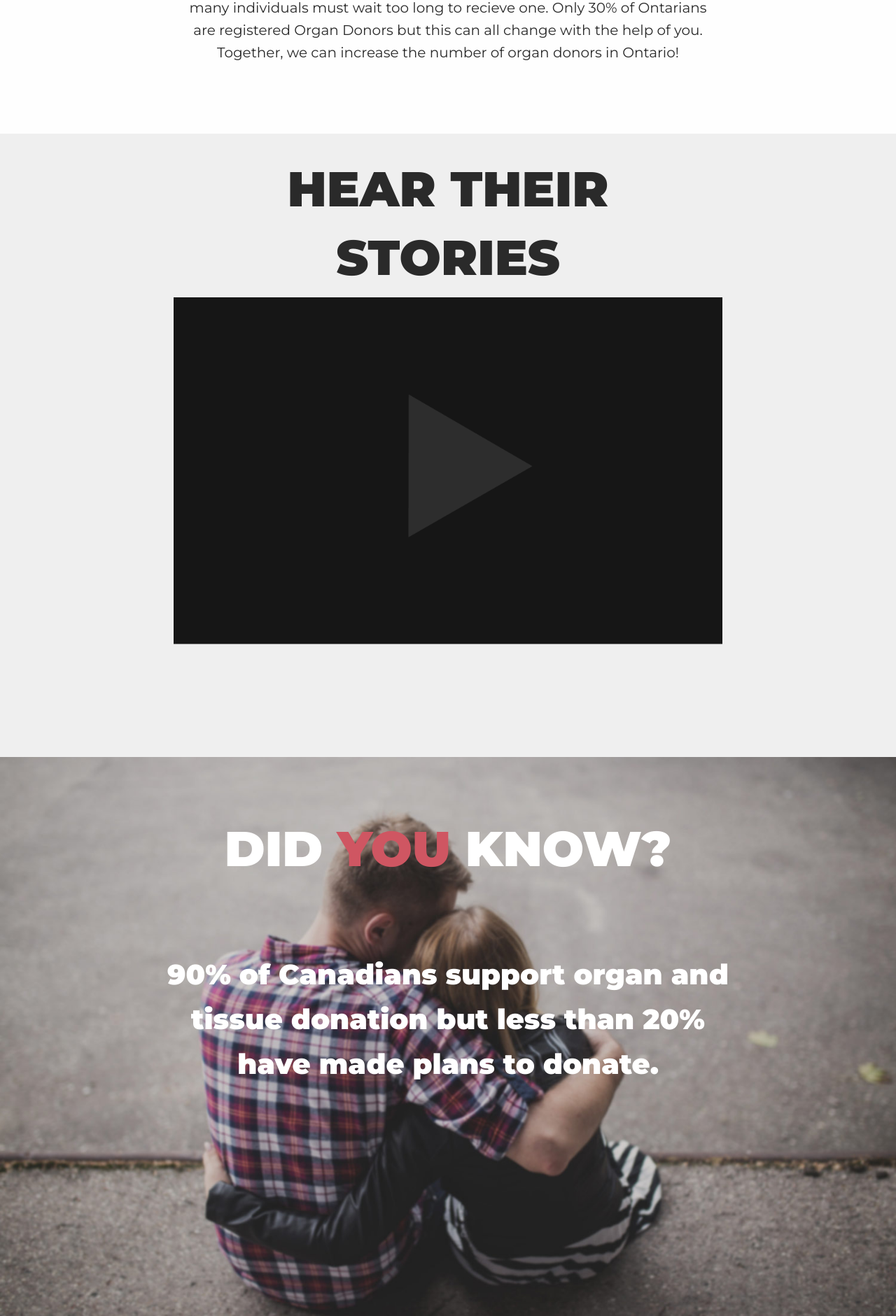
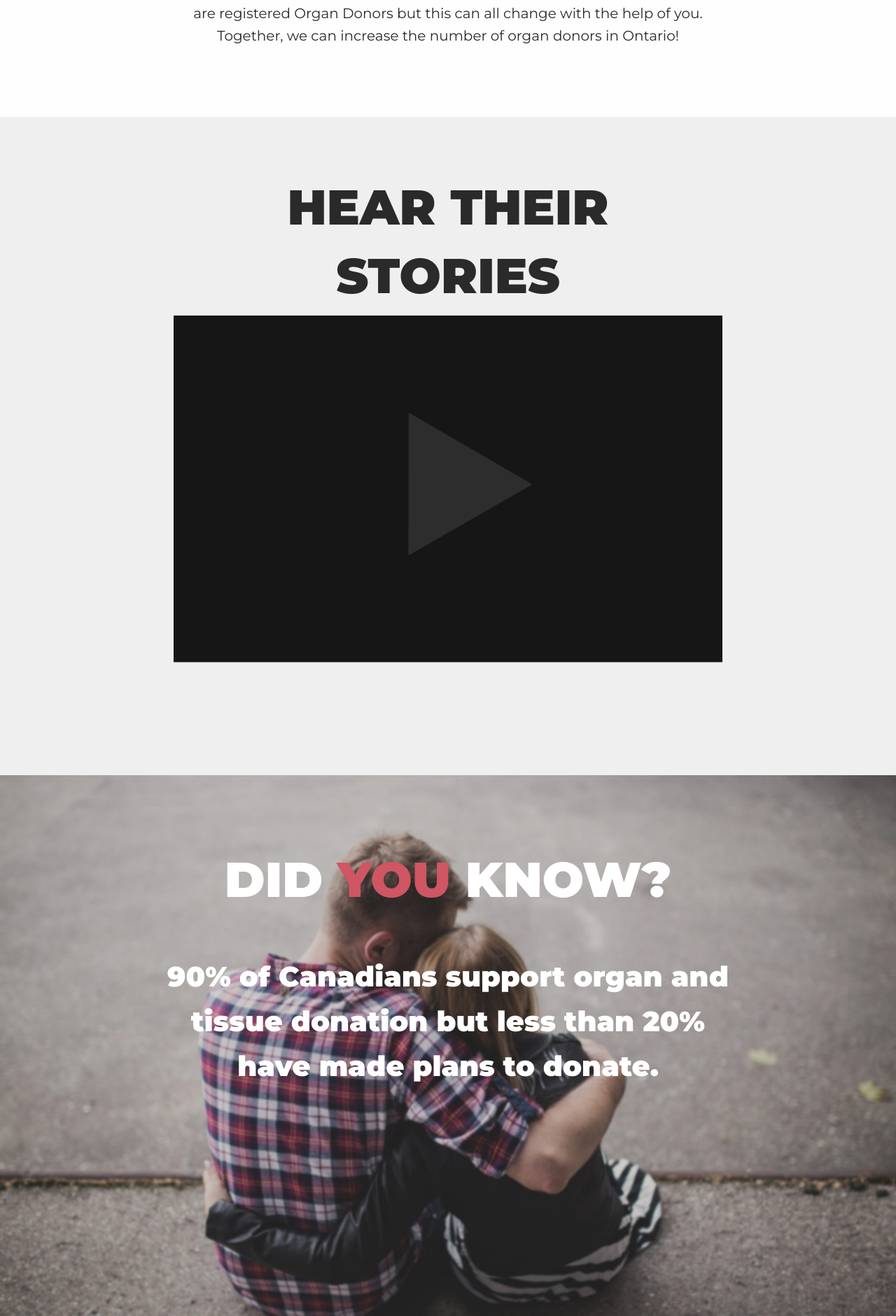
Before and after one commit to JustinWestMusic/LifeIsWorthSharing, a PHP site: page / in a window 1280 px wide. Shown: the part 1069-2950 px from the top of the page at 70% size. Run offline with PHP 8.4, Linux system fonts and the light colour scheme; data comes from the database, SQL or seed files in the repository.

Commit message:
updated css

```diff
--- a/css/app.css
+++ b/css/app.css
@@ -83,6 +83,11 @@ p
 	color: #fff;
 }
 
+#headerCapt h2::first-letter
+{
+	color: #cf5662;
+}
+
 #mainNav
 {
 	background-color: #cf5662;
@@ -138,7 +143,7 @@ p
 {
   width: 8%;
   padding: 3px;
-	display: inline
+  display: inline
 }
 
 /*Info*/
@@ -153,7 +158,7 @@ p
 {
 	color: #cf5662;
 	font-family: 'Montserrat', sans-serif;
-	margin-top: 10%;
+	margin-top: 50px;
 }
 
 #lifeSec1
@@ -177,6 +182,13 @@ p
 .colourChng
 {
 	color: #cf5662;
+}
+
+/*Hear Their Stories*/
+
+#stories h2
+{
+	margin-top: 50px;
 }
 
 #lifeSec2
@@ -203,21 +215,21 @@ p
 {
 	color: white;
 	font-weight: bold;
-	padding-top: 40%
+	padding-top: 100px;
 }
 
 #facts p
 {
 	color: white;
 	text-align: center;
-	padding-top: 2%;
+	padding-top: 50px;
 	font-family: 'Montserrat', sans-serif;
 	font-weight: bold;
 }
 
 #fact1
 {
-	margin-top: 20%;
+
 }
 
 #lifeSec3
@@ -233,6 +245,13 @@ p
 #infoGraphic img:hover
 {
 	cursor: pointer;
+}
+
+/*Promo Video*/
+
+#promoVid h2
+{
+	margin-top: 100px;
 }
 
 
@@ -273,11 +292,16 @@ p
 
 /*Footer*/
 
+footer
+{
+	margin-top: 100px;
+}
+
 #mainFooter
 {
 	background-color: #2a2a2a;
 	text-align: center;
-	height: 340px;
+	height: 375px;
 }
 
 #mainFooter h4
@@ -322,7 +346,7 @@ footer a
 
 #sm
 {
-	padding-top: 15px;
+	padding-top: 50px;
 }
 
 #tag
@@ -346,11 +370,6 @@ footer a
 	width: 100px;
 }
 
-footer
-{
-	margin-top: 5%;
-}
-
 @media screen and (min-width: 32.875em)/*Medium*/
 {
 
@@ -362,12 +381,12 @@ footer
 	#facts h2
 	{
 
-		padding-top: 15%;
+
 	}
 
 	#fact1
 	{
-		margin-top: 15%;
+
 		font-size: 2.5rem;
 	}
 
@@ -432,6 +451,11 @@ footer
 		padding: 40px;
 	}
 
+	#headerRegBtn
+	{
+		float: right;
+	}
+
 	.icons2
 	{
 	  width: 3%;
@@ -440,11 +464,10 @@ footer
 	#facts h2
 	{
 		text-align: center;
-		padding-top: 10%;
 	}
 	#fact1
 	{
-		margin-top: 10%;
+
 	}
 
 
```
